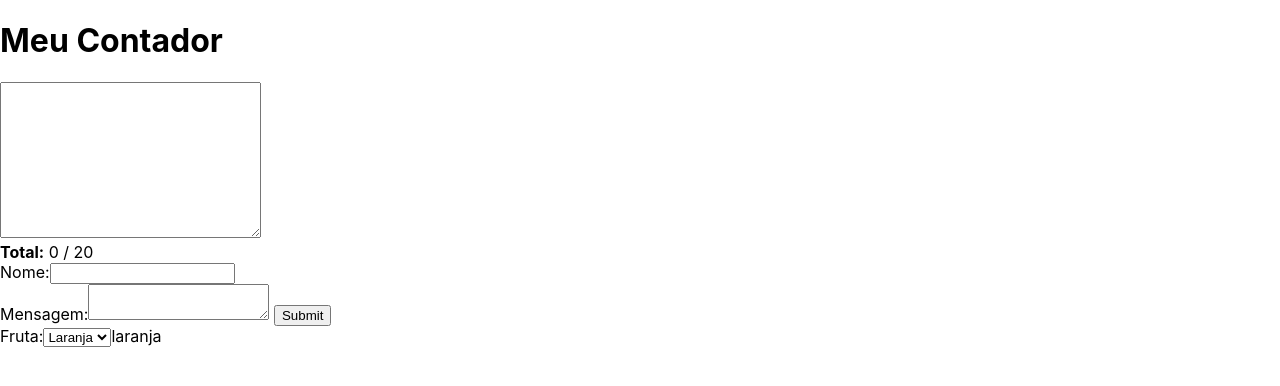
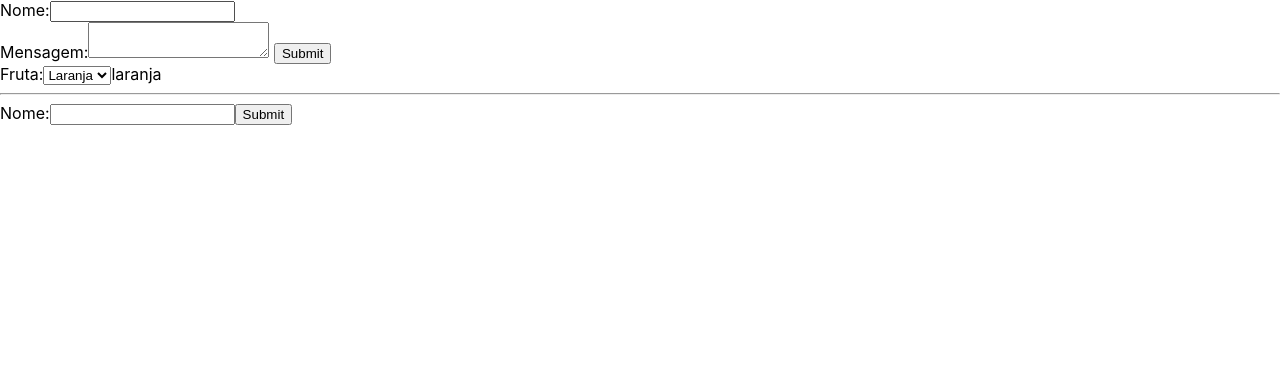
Before and after one commit to lucasmetron/reactIntroducaoTeinaWeb, a React (Create React App) app in the folder meu-app/: page / in a window 1280 px wide. Shown: the top 386 px of the page. Built offline with nearby package versions, Linux system fonts and the light colour scheme.

Commit message:
react create ref

```diff
--- a/meu-app/src/App.js
+++ b/meu-app/src/App.js
@@ -2,6 +2,7 @@ import React, { Component } from 'react';
 import './App.css'
 import Course from './Componentes/Course'
 import MyForm from './Componentes/MyForm';
+import MyForm2 from './Componentes/MyForm2';
 import TextCounter from './Componentes/TextCounter'
 
 class App extends Component {
@@ -46,8 +47,10 @@ class App extends Component {
     return (
       <div>
 
-        <TextCounter limit={20} />
+        {/* <TextCounter limit={20} /> */}
         <MyForm />
+        <hr />
+        <MyForm2 />
 
         {/* <ul className='courses-list'>
           {
```
